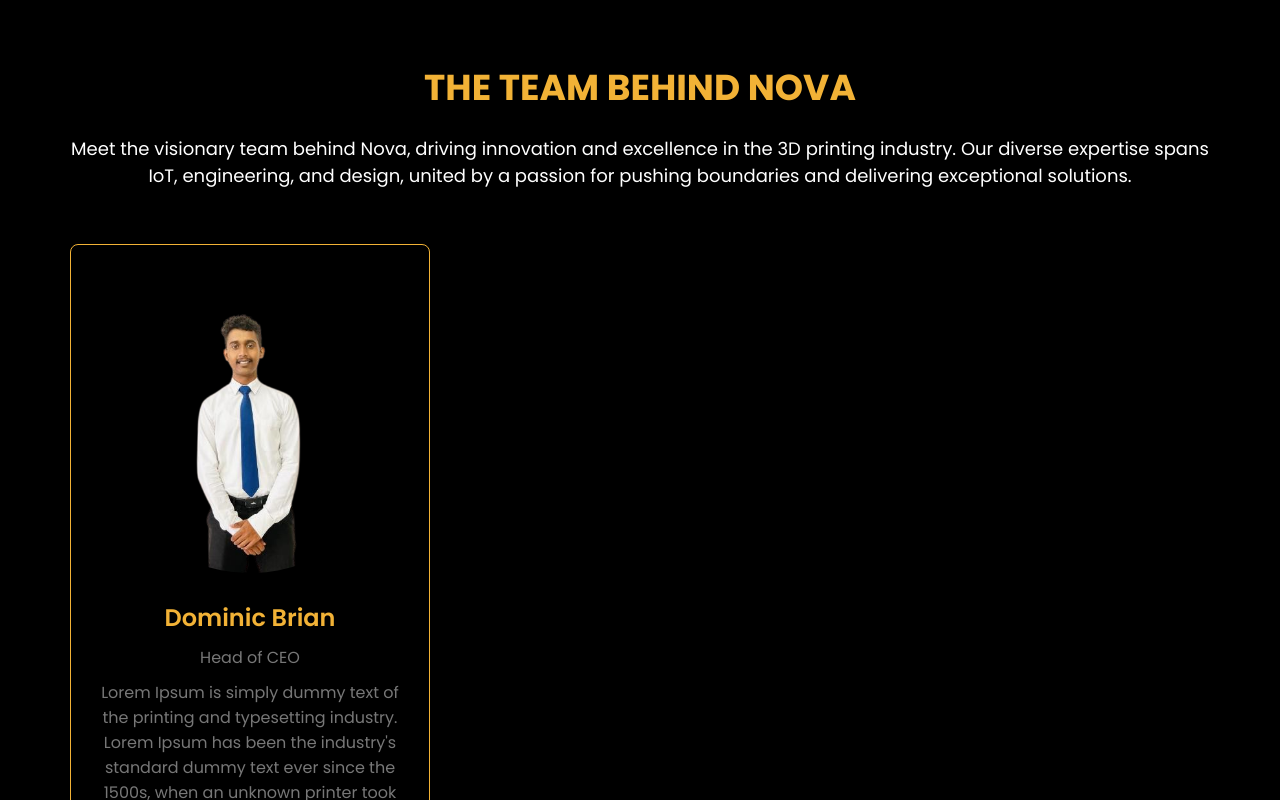
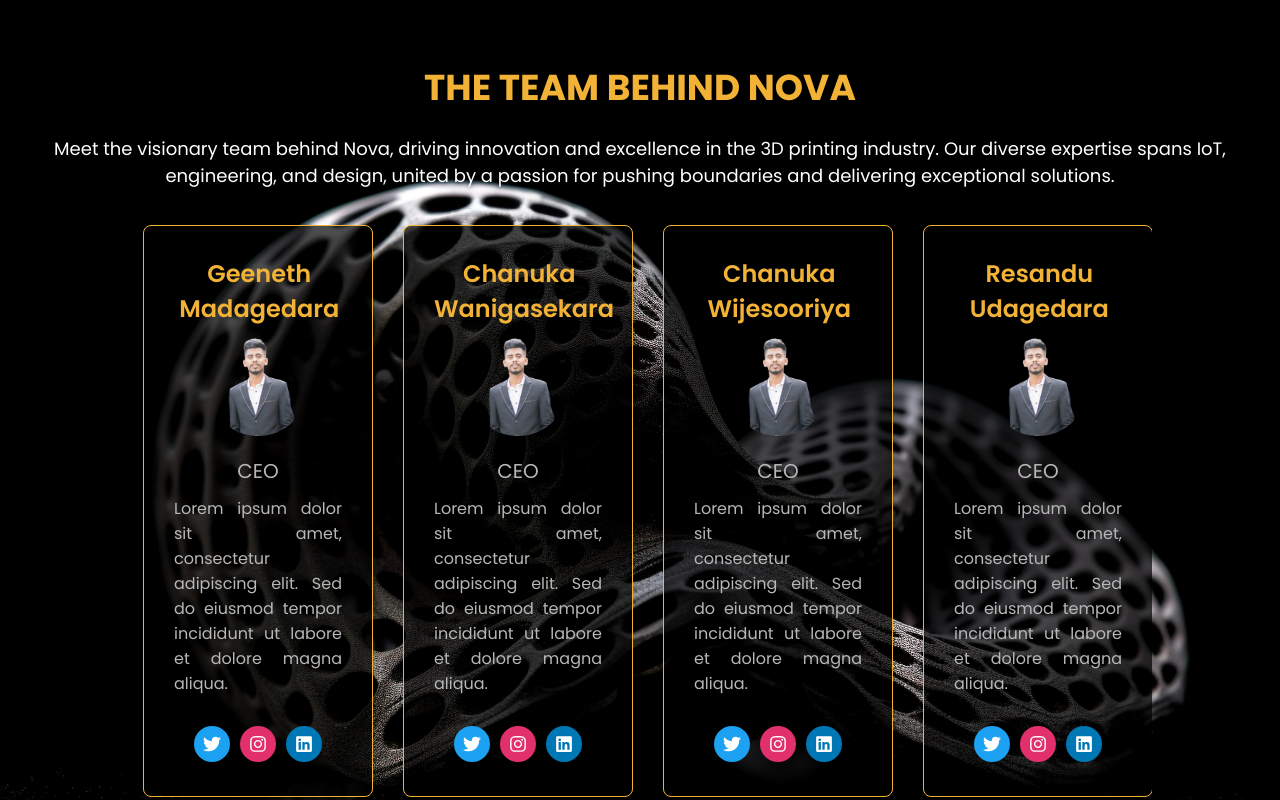
Before and after one commit to kavinda44/3d-printer-web-site, a React (Create React App) app in the folder client/: page / in a window 1280 px wide. Shown: the top 800 px of the page. Built offline with nearby package versions, Linux system fonts and the light colour scheme; no server answers.

Commit message:
Brian's First Commit: MAde changes to About Us Section.

```diff
--- a/client/src/App.js
+++ b/client/src/App.js
@@ -1,13 +1,11 @@
-import LoginRegister from './Components/LoginRegister/LoginRegister';
-import {Routes, Route, Navigate, useNavigate} from 'react-router-dom'
-import axios from 'axios';
-import MainHome from './Components/LoginRegister/MainHome';
-import RegisterPage from './Components/LoginRegister/RegisterPage';
-import { createContext, useState, useEffect} from 'react';
-import Contact from './Components/Pages/ContactPage/Contact';
-import AboutUs from './Components/Pages/AboutUsPage/AboutUs';
-
-
+import LoginRegister from "./Components/LoginRegister/LoginRegister";
+import { Routes, Route, Navigate, useNavigate } from "react-router-dom";
+import axios from "axios";
+import MainHome from "./Components/LoginRegister/MainHome";
+import RegisterPage from "./Components/LoginRegister/RegisterPage";
+import { createContext, useState, useEffect } from "react";
+import Contact from "./Components/Pages/ContactPage/Contact";
+import AboutUs from "./Components/Pages/AboutUsPage/AboutUs";
 
 export const Context = createContext();
 
@@ -15,46 +13,45 @@
 axios.defaults.withCredentials = true;
 
 function App() {
-  const [Authenticated, setAuthenticated] = useState(false);
-  const navigate = useNavigate();
+  //   const [Authenticated, setAuthenticated] = useState(false);
+  //   const navigate = useNavigate();
 
-  useEffect(() => {
-    try {
-      axios.get('/').then((data) => {
-        // alert(data.data)
-        // console.log(data.data)
-        // if(data.status === 200) {
-        //   setAuthenticated(true)
-        //   navigate('/home');
-        //   console.log("this works ")
-        // }
-        if(data.data){
-          setAuthenticated(true)
-          navigate('/home');
-          console.log("setting auth")
-        }
+  //   useEffect(() => {
+  //     try {
+  //       axios.get('/').then((data) => {
+  //         // alert(data.data)
+  //         // console.log(data.data)
+  //         // if(data.status === 200) {
+  //         //   setAuthenticated(true)
+  //         //   navigate('/home');
+  //         //   console.log("this works ")
+  //         // }
+  //         if(data.data){
+  //           setAuthenticated(true)
+  //           navigate('/home');
+  //           console.log("setting auth")
+  //         }
 
+  //       });
 
-      });
-
-    } catch (error) {
-      console.log("error occc"+ error)
-    }
-},[]);
+  //     } catch (error) {
+  //       console.log("error occc"+ error)
+  //     }
+  // },[]);
   return (
-    <div >
-      <Context.Provider value={[Authenticated, setAuthenticated]}>
+    <div>
+      {/* <Context.Provider value={[Authenticated, setAuthenticated]}> */}
       <Routes>
-      {/* {Authenticated ? (
+        {/* {Authenticated ? (
           <Route path='/home' element={<MainHome/>}/>
         ) : (
           <Route path='/' element={<LoginRegister/>}/>
         )} */}
-          <Route path='/home' element={Authenticated ? <MainHome /> : <Navigate to="/" />}/>
-          <Route path='/' element={<AboutUs/>}/>
-          <Route path='/register' element={<RegisterPage/>}/>
-        </Routes>
-        </Context.Provider>
+        {/* <Route path='/home' element={Authenticated ? <MainHome /> : <Navigate to="/" />}/> */}
+        <Route path="/" element={<AboutUs />} />
+        {/* <Route path='/register' element={<RegisterPage/>}/> */}
+      </Routes>
+      {/* </Context.Provider> */}
     </div>
   );
 }
--- a/client/src/Components/Pages/AboutUsPage/AboutUs.css
+++ b/client/src/Components/Pages/AboutUsPage/AboutUs.css
@@ -1,16 +1,6 @@
-/* AboutUs.css */
-
 .section-white {
-    background-color: #000000;
     padding: 60px 0;
     color: #fff;
-}
-
-.container_abt {
-    width: 100%;
-    max-width: 1200px;
-    margin: 0 auto;
-    padding: 0 15px;
 }
 
 .raw_abt {
@@ -32,118 +22,39 @@
 
 .section-subtitle {
     font-size: 18px;
-    margin-bottom: 40px;
-    white-space: pre-line; /* Allows \n in message to create new lines */
+    margin: 0px 1em 2em 1em;
+    text-align: center;
+    text-shadow: 0px 0px 5px #000;
 }
 
-.col-md-12 {
-    flex: 0 0 100%;
-    max-width: 100%;
+.team-item-container {
+    -webkit-overflow-scrolling: touch;
+    display: flex;
+    flex-direction: row;
+    flex-wrap: nowrap;
+    overflow-x: auto;
+    width: 80%;
 }
 
-.col-sm-6 {
-    flex: 0 0 50%;
-    max-width: 50%;
-    padding: 15px;
+.team-item-container::-webkit-scrollbar {
+    height: 7px;
 }
 
-.col-md-4 {
-    flex: 0 0 33.3333%;
-    max-width: 33.3333%;
+.team-item-container::-webkit-scrollbar-track {
+    background: #000;
+    border-radius: 10px;
 }
 
-.team-item {
-    /* position: relative;
-    height: 400px;
-    width: 100%;
-    max-width:300px;
-    background-color: #000000;
-     margin-left: 150px;
-     margin-right:150px;
-    display: flex;
-    justify-content: center;
-    align-items: center;
-    border: 1px solid#000; */
-    /* background-color: #ffffff; */
-    padding: 30px;
-    margin-bottom: 30px;
-    border-radius: 8px;
-    text-align: center;
-    box-shadow: 0 4px 6px rgba(0, 0, 0, 0.1);
-    border: 1px solid#F2B236;
-
-
-
-
+.team-item-container::-webkit-scrollbar-thumb {
+    background: linear-gradient(to left, rgba(123, 82, 0, 0.8), rgba(242, 178, 54, 0.8));
+    border-radius: 10px;
+    transition: background 1s ease-in-out;
 }
 
-.team-img {
-    width: 100%;
-    height: auto;
-    border-radius: 50%;
-    margin-bottom: 20px;
+.team-item-container::-webkit-scrollbar-thumb:hover {
+    background: linear-gradient(to left, rgba(123, 82, 0), rgba(242, 178, 54));
 }
 
-.team-item h3 {
-    font-size: 24px;
-    font-weight: 600;
-    margin-bottom: 10px;
+.team-item-container::-webkit-scrollbar-corner {
+    background: #f1f1f1;
 }
-
-.team-info {
-    font-size: 16px;
-    color: #777;
-    margin-bottom: 20px;
-}
-
-.team-info p {
-    margin-bottom: 10px;
-}
-
-.team-icon {
-    list-style: none;
-    padding: 0;
-    display: flex;
-    justify-content: center;
-    gap: 10px;
-}
-
-.team-icon li {
-    display: inline-block;
-}
-
-.team-icon a {
-    display: block;
-    width: 40px;
-    height: 40px;
-    line-height: 40px;
-    border-radius: 50%;
-    background-color: #ddd;
-    color: #fff;
-    font-size: 18px;
-    transition: background-color 0.3s;
-}
-
-.team-icon a:hover {
-    background-color: #555;
-}
-
-.team-icon .twitter {
-    background-color: #1da1f2;
-}
-
-.team-icon .instagram {
-    background-color: #e1306c;
-}
-
-.team-icon .linkedin {
-    background-color: #0077b5;
-}
-
-.prof_name{
-    color: #F2B236;
-}
-
-.nova_h2{
-    color: #F2B236;
-}
--- a/client/src/Components/Pages/AboutUsPage/AboutUs.jsx
+++ b/client/src/Components/Pages/AboutUsPage/AboutUs.jsx
@@ -1,111 +1,93 @@
-import React from 'react'
-import './AboutUs.css'
-import kavindaPic from './kavinda.png'
-import lahiruPic from './lahiru.png'
-import brianPic from './brian.png'
-import { FaInstagram } from "react-icons/fa";
-import { FaTwitter } from "react-icons/fa";
-import { FaLinkedin } from "react-icons/fa";
+import React from "react";
+
+import "./AboutUs.css";
+import kavindaPic from "./kavinda.png";
+import lahiruPic from "./lahiru.png";
+import brianPic from "./brian.png";
+import TeamItem from "./TeamItem";
+
 function AboutUs() {
-    let message='Meet the visionary team behind Nova, driving innovation and excellence in the 3D printing industry. Our diverse expertise spans IoT, engineering, and design, united by a passion for pushing boundaries and delivering exceptional solutions.';
+  let message =
+    "Meet the visionary team behind Nova, driving innovation and excellence in the 3D printing industry. Our diverse expertise spans IoT, engineering, and design, united by a passion for pushing boundaries and delivering exceptional solutions.";
+  const teamMembers = [
+    {
+      memberName: "Geeneth Madagedara",
+      memberImage: kavindaPic,
+      memberTitle: "CEO",
+      memberDesc:
+        "Lorem ipsum dolor sit amet, consectetur adipiscing elit. Sed do eiusmod tempor incididunt ut labore et dolore magna aliqua.",
+    },
+    {
+      memberName: "Chanuka Wanigasekara",
+      memberImage: kavindaPic,
+      memberTitle: "CEO",
+      memberDesc:
+        "Lorem ipsum dolor sit amet, consectetur adipiscing elit. Sed do eiusmod tempor incididunt ut labore et dolore magna aliqua.",
+    },
+    {
+      memberName: "Chanuka Wijesooriya",
+      memberImage: kavindaPic,
+      memberTitle: "CEO",
+      memberDesc:
+        "Lorem ipsum dolor sit amet, consectetur adipiscing elit. Sed do eiusmod tempor incididunt ut labore et dolore magna aliqua.",
+    },
+    {
+      memberName: "Resandu Udagedara",
+      memberImage: kavindaPic,
+      memberTitle: "CEO",
+      memberDesc:
+        "Lorem ipsum dolor sit amet, consectetur adipiscing elit. Sed do eiusmod tempor incididunt ut labore et dolore magna aliqua.",
+    },
+    {
+      memberName: "Shehan Bandara",
+      memberImage: kavindaPic,
+      memberTitle: "CEO",
+      memberDesc:
+        "Lorem ipsum dolor sit amet, consectetur adipiscing elit. Sed do eiusmod tempor incididunt ut labore et dolore magna aliqua.",
+    },
+    {
+      memberName: "Kavinda Dissanayake",
+      memberImage: kavindaPic,
+      memberTitle: "CEO",
+      memberDesc:
+        "Lorem ipsum dolor sit amet, consectetur adipiscing elit. Sed do eiusmod tempor incididunt ut labore et dolore magna aliqua.",
+    },
+    {
+      memberName: "Dominic Brian",
+      memberImage: brianPic,
+      memberTitle: "CEO",
+      memberDesc:
+        "Lorem ipsum dolor sit amet, consectetur adipiscing elit. Sed do eiusmod tempor incididunt ut labore et dolore magna aliqua.",
+    },
+    {
+      memberName: "Lahiru Rathnayake",
+      memberImage: lahiruPic,
+      memberTitle: "CEO",
+      memberDesc:
+        "Lorem ipsum dolor sit amet, consectetur adipiscing elit. Sed do eiusmod tempor incididunt ut labore et dolore magna aliqua.",
+    },
+  ];
 
   return (
-   <section className='section-white'>
-    <div className='container_abt'>
-        <div className='raw_abt'>
-            <div  className='col-md-12 text-center'>
-                <h2 className='section-title'>
-                    THE TEAM BEHIND NOVA
-                </h2>
-                <p className='section-subtitle'>{message}</p>
-                <div className='col-sm-6 col-md-4'>
-                    <div className="team-item">
-                        <img src={brianPic} className='team-img' alt="pic" />
-                        <h3 className='prof_name'>Dominic Brian</h3>
-                            <div className="team-info">
-                                <p>Head of CEO</p>
-                                <p>Lorem Ipsum is simply dummy text of the printing and typesetting industry. Lorem Ipsum has been the industry's standard dummy text ever since the 1500s,
-                                     when an unknown printer took a galley of type and scrambled it to make a type specimen book.</p>
-                                     <ul className='team-icon'>
-                                        <li> <a href="#" className='twitter'>
-                                        <FaTwitter />
-
-                                            </a>  </li>
-
-                                            <li><a href="#" className='instagram'>
-                                            <FaInstagram />
-                                            </a></li>
-
-                                            <li><a href="#" className='linkedin'>
-                                            <FaLinkedin />
-                                            </a></li>
-                                     </ul>
-
-                            </div>
-                    </div>
-                </div>
-
-                <div className='col-sm-6 col-md-4'>
-                    <div className="team-item">
-                        <img src={kavindaPic} className='team-img' alt="pic" />
-                        <h3 className='prof_name'>KAVINDA DISSANAYAKE</h3>
-                            <div className="team-info">
-                                <p>Head of CEO</p>
-                                <p>Lorem Ipsum is simply dummy text of the printing and typesetting industry. Lorem Ipsum has been the industry's standard dummy text ever since the 1500s,
-                                     when an unknown printer took a galley of type and scrambled it to make a type specimen book.</p>
-                                     <ul className='team-icon'>
-                                        <li> <a href="#" className='twitter'>
-                                        <FaTwitter />
-
-                                            </a>  </li>
-
-                                            <li><a href="#" className='instagram'>
-                                            <FaInstagram />
-                                            </a></li>
-
-                                            <li><a href="#" className='linkedin'>
-                                            <FaLinkedin />
-                                            </a></li>
-                                     </ul>
-
-                            </div>
-                    </div>
-                </div>
-
-                <div className='col-sm-6 col-md-4'>
-                    <div className="team-item">
-                        <img src={lahiruPic} className='team-img' alt="pic" />
-                        <h3 className='prof_name'>Lahiru Rathnayake</h3>
-                            <div className="team-info">
-                                <p>Head of CEO</p>
-                                <p>Lorem Ipsum is simply dummy text of the printing and typesetting industry. Lorem Ipsum has been the industry's standard dummy text ever since the 1500s,
-                                     when an unknown printer took a galley of type and scrambled it to make a type specimen book.</p>
-                                     <ul className='team-icon'>
-                                        <li> <a href="#" className='twitter'>
-                                        <FaTwitter />
-
-                                            </a>  </li>
-
-                                            <li><a href="#" className='instagram'>
-                                            <FaInstagram />
-                                            </a></li>
-
-                                            <li><a href="#" className='linkedin'>
-                                            <FaLinkedin />
-                                            </a></li>
-                                     </ul>
-
-                            </div>
-                    </div>
-                </div>
-            </div>
-
-
+    <section className="section-white">
+      <div className="raw_abt">
+        <h2 className="section-title">THE TEAM BEHIND NOVA</h2>
+        <p className="section-subtitle">{message}</p>
+        <div className="team-item-container">
+          {teamMembers.map(
+            ({ memberName, memberImage, memberTitle, memberDesc }, index) => (
+              <TeamItem
+                memberName={memberName}
+                memberImage={memberImage}
+                memberTitle={memberTitle}
+                memberDesc={memberDesc}
+              />
+            )
+          )}
         </div>
-    </div>
-   </section>
-
-  )
+      </div>
+    </section>
+  );
 }
 
-export default AboutUs
+export default AboutUs;
--- /dev/null
+++ b/client/src/Components/Pages/AboutUsPage/TeamItem.css
@@ -0,0 +1,106 @@
+.team-item {
+    background-color: rgba(0, 0, 0, 0.7);
+    border: 1px solid#F2B236;
+    border-radius: 8px;
+    box-shadow: 0 4px 6px rgba(0, 0, 0, 0.1);
+    flex-grow: 0;
+    flex-shrink: 0;
+    margin: 0 15px 30px 15px;
+    max-width: 230px;
+    padding: 30px;
+    position: relative;
+    text-align: center;
+}
+
+.member-name {
+    color: #F2B236;
+    font-size: 24px;
+    font-weight: 600;
+    margin-bottom: 10px;
+    width: 11ch;
+}
+
+.member-info {
+    font-size: 16px;
+    color: #b7b7b7;
+    margin-bottom: 20px;
+}
+
+.member-img-container {
+    display: flex;
+    justify-content: center;
+    align-items: center;
+}
+
+.member-img {
+    width: 100px;
+    height: 100px;
+    border-radius: 50%;
+    background-size: contain;
+    background-position: center;
+    background-repeat: no-repeat;
+    margin-bottom: 20px;
+    display: flex;
+    justify-content: center;
+    align-items: center;
+}
+
+.member-title {
+    font-size: 20px;
+    margin-bottom: 10px;
+}
+
+.member-desc {
+    margin-bottom: 70px;
+    text-align: justify;
+}
+
+.social-media-icon-container {
+    display: flex;
+    gap: 10px;
+    justify-content: center;
+    list-style: none;
+    padding: 0;
+    position: absolute;
+    bottom: 6%;
+    left: 0;
+    right: 0;
+}
+
+.team-item::after {
+    content: '';
+    /* Create a pseudo-element to clear floats */
+    display: table;
+    clear: both;
+}
+
+.social-media-icon-container li {
+    display: inline-block;
+}
+
+.social-media-icon-container a {
+    align-items: center;
+    border-radius: 50%;
+    color: white;
+    display: flex;
+    font-size: 18px;
+    justify-content: center;
+    padding: 0.5em;
+    transition: background-color 0.3s;
+}
+
+.social-media-icon-container a:hover {
+    background-color: #555;
+}
+
+.social-media-icon-container .twitter {
+    background-color: #1da1f2;
+}
+
+.social-media-icon-container .instagram {
+    background-color: #e1306c;
+}
+
+.social-media-icon-container .linkedin {
+    background-color: #0077b5;
+}
--- /dev/null
+++ b/client/src/Components/Pages/AboutUsPage/TeamItem.jsx
@@ -0,0 +1,46 @@
+import React from "react";
+
+import "./TeamItem.css";
+import { FaInstagram } from "react-icons/fa";
+import { FaTwitter } from "react-icons/fa";
+import { FaLinkedin } from "react-icons/fa";
+
+function TeamItem({ memberName, memberImage, memberTitle, memberDesc }) {
+  return (
+    <div className="team-item">
+      <h3 className="member-name">{memberName}</h3>
+      <div className="member-info">
+        <div className="member-img-container">
+          <div
+            className="member-img"
+            style={{ backgroundImage: `url(${memberImage})` }}
+          ></div>
+        </div>
+        <p className="member-title">{memberTitle}</p>
+        <p className="member-desc">{memberDesc}</p>
+        <ul className="social-media-icon-container">
+          <li>
+            {" "}
+            <a href="#" className="twitter">
+              <FaTwitter />
+            </a>{" "}
+          </li>
+
+          <li>
+            <a href="#" className="instagram">
+              <FaInstagram />
+            </a>
+          </li>
+
+          <li>
+            <a href="#" className="linkedin">
+              <FaLinkedin />
+            </a>
+          </li>
+        </ul>
+      </div>
+    </div>
+  );
+}
+
+export default TeamItem;
```
